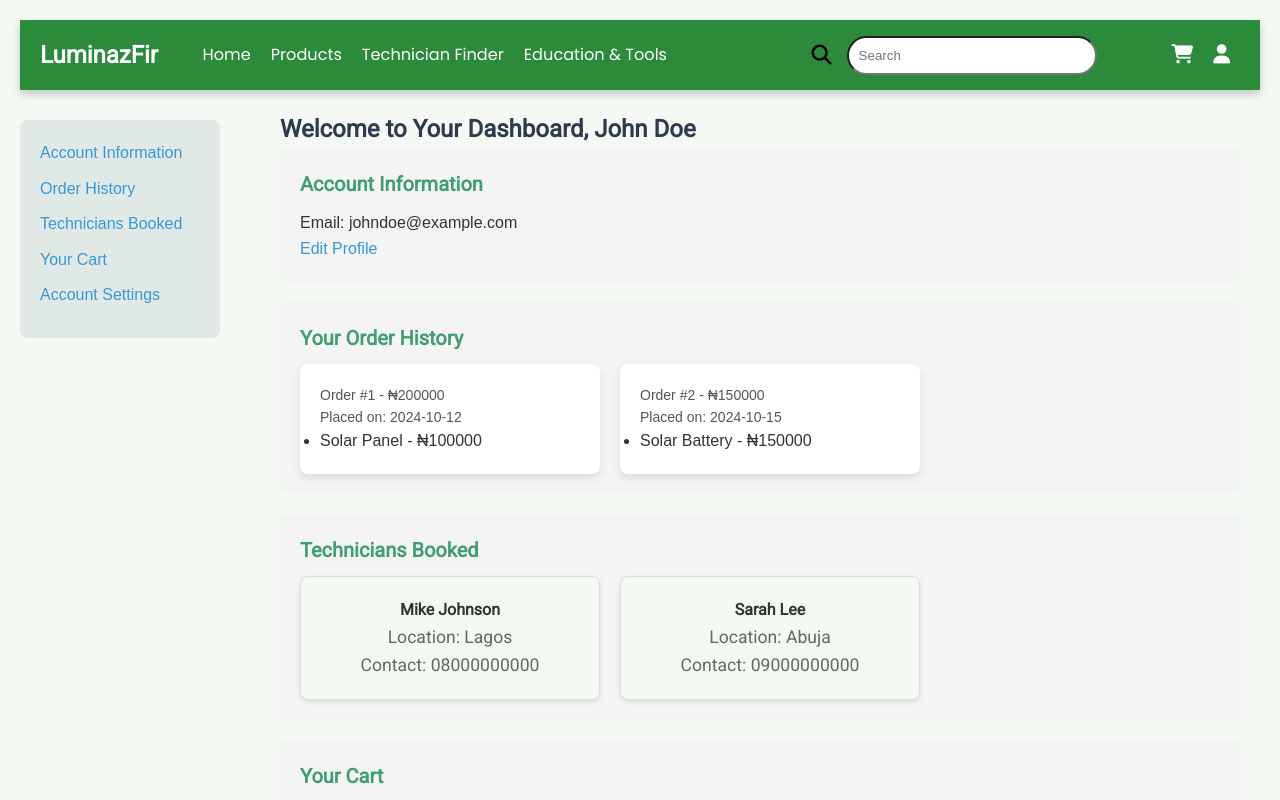
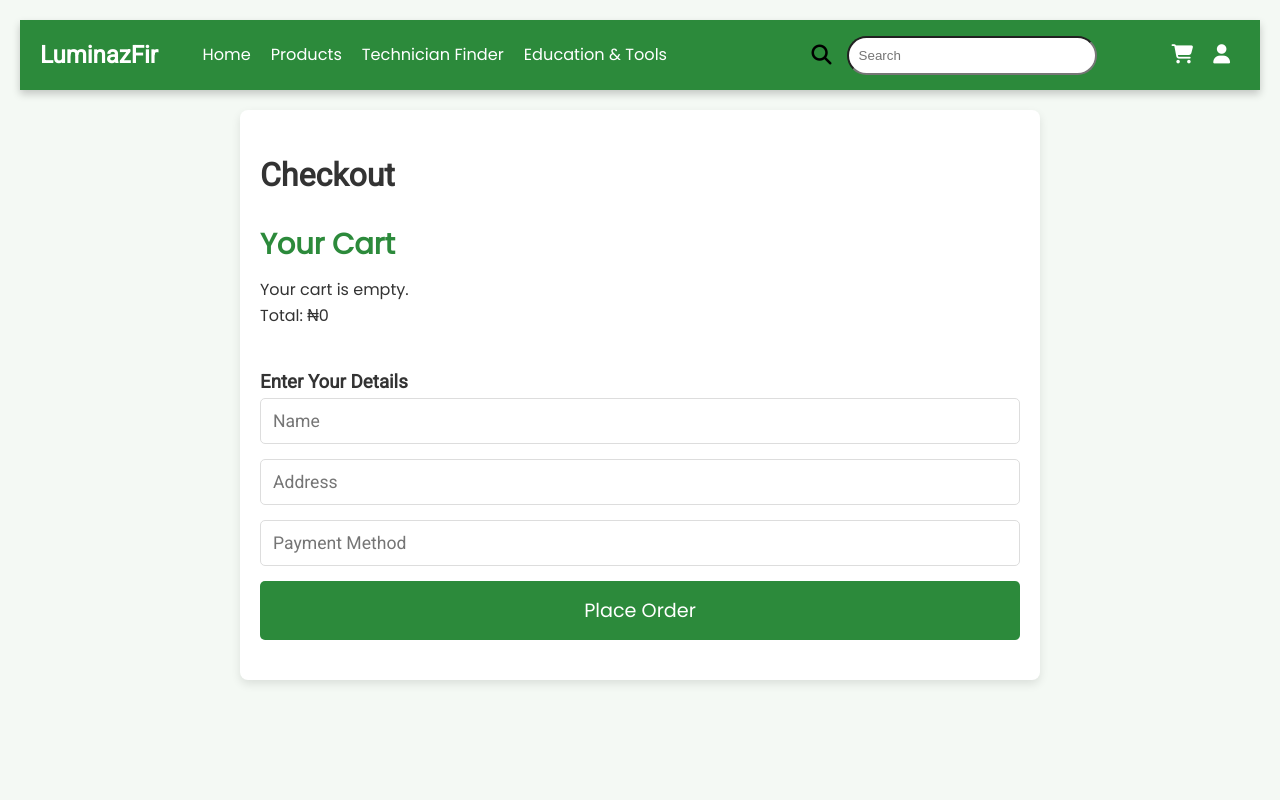
Before and after one commit to superstephgreat/LuminazFir, a React (Create React App) app in the folder luminazfir-frontend/: page /checkout in a window 1280 px wide. Shown: the top 800 px of the page. Built offline with nearby package versions, Linux system fonts and the light colour scheme.

Commit message:
Commit for LuminazFir

```diff
--- a/luminazfir-frontend/src/components/Header.css
+++ b/luminazfir-frontend/src/components/Header.css
@@ -260,7 +260,6 @@
   z-index: 100;
   transition: left 0.3s ease;
   border-radius: 20px;
-
 }
 
   .nav-links {
--- a/luminazfir-frontend/src/pages/Checkout.js
+++ b/luminazfir-frontend/src/pages/Checkout.js
@@ -1,124 +1,43 @@
-import React, { useState, useEffect } from 'react';
+import React from 'react';
 import { useCart } from '../CartContext';
-import { Link } from 'react-router-dom';
-import '../styles/Dashboard.css';
+import '../styles/Checkout.css';
 
-const Dashboard = () => {
+const Checkout = () => {
   const { cart, removeFromCart } = useCart();
-  const total = cart.length > 0 ? cart.reduce((sum, item) => sum + item.price, 0) : 0;
-
-  const [user, setUser] = useState({
-    name: 'John Doe',
-    email: 'johndoe@example.com',
-    orderHistory: [
-      { orderId: 1, date: '2024-10-12', total: 200000, items: [{ id: 'p1', name: 'Solar Panel', price: 100000 }] },
-      { orderId: 2, date: '2024-10-15', total: 150000, items: [{ id: 'p2', name: 'Solar Battery', price: 150000 }] },
-    ],
-    techniciansBooked: [
-      { name: 'Mike Johnson', location: 'Lagos', contact: '08000000000' },
-      { name: 'Sarah Lee', location: 'Abuja', contact: '09000000000' },
-    ],
-  });
-
-  const [isSidebarMinimized, setIsSidebarMinimized] = useState(false);
-
-  useEffect(() => {
-    // Fetch user data from an API or local storage
-    // setUser(fetchedData);
-  }, []);
-
-  const toggleSidebar = () => {
-    setIsSidebarMinimized(prevState => !prevState);
-  };
+  const total = cart.reduce((sum, item) => sum + item.price, 0);
 
   return (
-    <div className="dashboard">
-      <h2>Welcome to Your Dashboard, {user.name}</h2>
+    <div className="checkout">
+      <h2>Checkout</h2>
+      <div className="cart">
+        <h3>Your Cart</h3>
+        {cart.length === 0 ? (
+          <p>Your cart is empty.</p>
+        ) : (
+          <ul>
+            {cart.map((item, index) => (
+              <li key={index}>
+                {item.name} - ₦{item.price}{' '}
+                <button className="Remove" onClick={() => removeFromCart(item)
 
-      {/* Three-dot menu icon to toggle sidebar */}
-      <div className="menu-icon" onClick={toggleSidebar}>
-        &#9776; {/* This is the hamburger icon (☰) */}
+                }>Remove</button>
+              </li>
+            ))}
+          </ul>
+        )}
+        <p>Total: ₦{total}</p>
       </div>
-
-      {/* Sidebar Navigation */}
-      <div className={`sidebar ${isSidebarMinimized ? 'minimized' : ''}`}>
-        <ul>
-          <li><a href="#account-info">Account Information</a></li>
-          <li><a href="#order-history">Order History</a></li>
-          <li><a href="#technicians-booked">Technicians Booked</a></li>
-          <li><a href="#cart">Your Cart</a></li>
-          <li><a href="#account-settings">Account Settings</a></li>
-        </ul>
-      </div>
-
-      {/* Account Information Section */}
-      <div id="account-info" className="user-info">
-        <h3>Account Information</h3>
-        <p>Email: {user.email}</p>
-        <Link to="/profile-settings">Edit Profile</Link>
-      </div>
-
-      {/* Order History Section */}
-      <div id="order-history" className="order-history">
-        <h3>Your Order History</h3>
-        <div className="order-cards">
-          {user.orderHistory.map((order) => (
-            <div className="order-card" key={order.orderId}>
-              <p>Order #{order.orderId} - ₦{order.total}</p>
-              <p>Placed on: {order.date}</p>
-              <ul>
-                {order.items.map((item, index) => (
-                  <li key={index}>
-                    {item.name} - ₦{item.price}
-                  </li>
-                ))}
-              </ul>
-            </div>
-          ))}
-        </div>
-      </div>
-
-      {/* Technicians Booked Section */}
-      <div id="technicians-booked" className="technicians-booked">
-        <h3>Technicians Booked</h3>
-        <div className="technician-cards">
-          {user.techniciansBooked.map((technician, index) => (
-            <div className="technician-card" key={index}>
-              <h4>{technician.name}</h4>
-              <p>Location: {technician.location}</p>
-              <p>Contact: {technician.contact}</p>
-            </div>
-          ))}
-        </div>
-      </div>
-
-      {/* Shopping Cart Section */}
-      <div id="cart" className="cart-summary">
-        <h3>Your Cart</h3>
-        <div className="cart-cards">
-          {cart.length > 0 ? (
-            cart.map((item) => (
-              <div className="cart-card" key={item.id}>
-                <p>{item.name}</p>
-                <p>Price: ₦{item.price}</p>
-                <button className="Remove" onClick={() => removeFromCart(item)}>Remove</button>
-              </div>
-            ))
-          ) : (
-            <p>Your cart is empty.</p>
-          )}
-        </div>
-        <Link to="/checkout">Go to Checkout</Link>
-      </div>
-
-      {/* Account Settings */}
-      <div id="account-settings" className="settings">
-        <Link to="/settings">Account Settings</Link>
-        <br />
-        <Link to="/logout">Logout</Link>
+      <div className="checkout-form">
+        <h3>Enter Your Details</h3>
+        <form>
+          <input type="text" placeholder="Name" required />
+          <input type="text" placeholder="Address" required />
+          <input type="text" placeholder="Payment Method" required />
+          <button type="submit">Place Order</button>
+        </form>
       </div>
     </div>
   );
 };
 
-export default Dashboard;
+export default Checkout;
```
